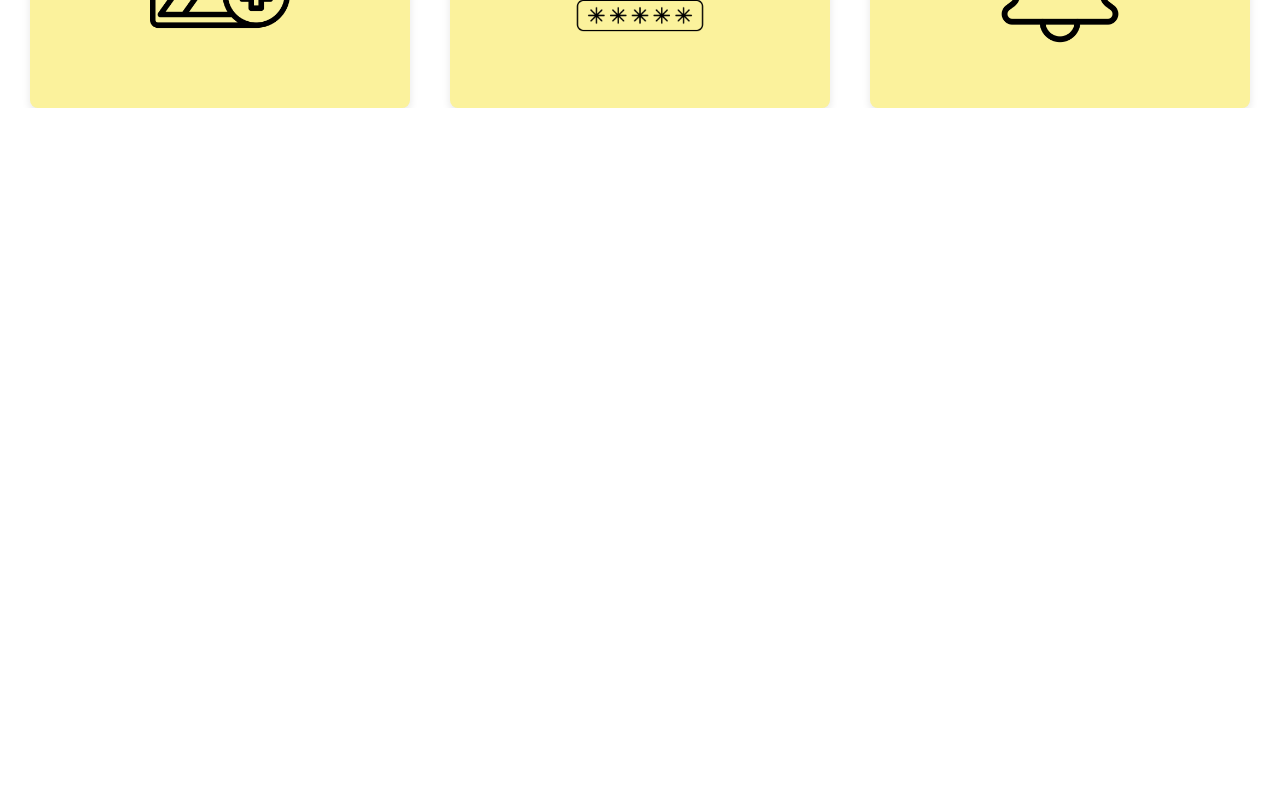
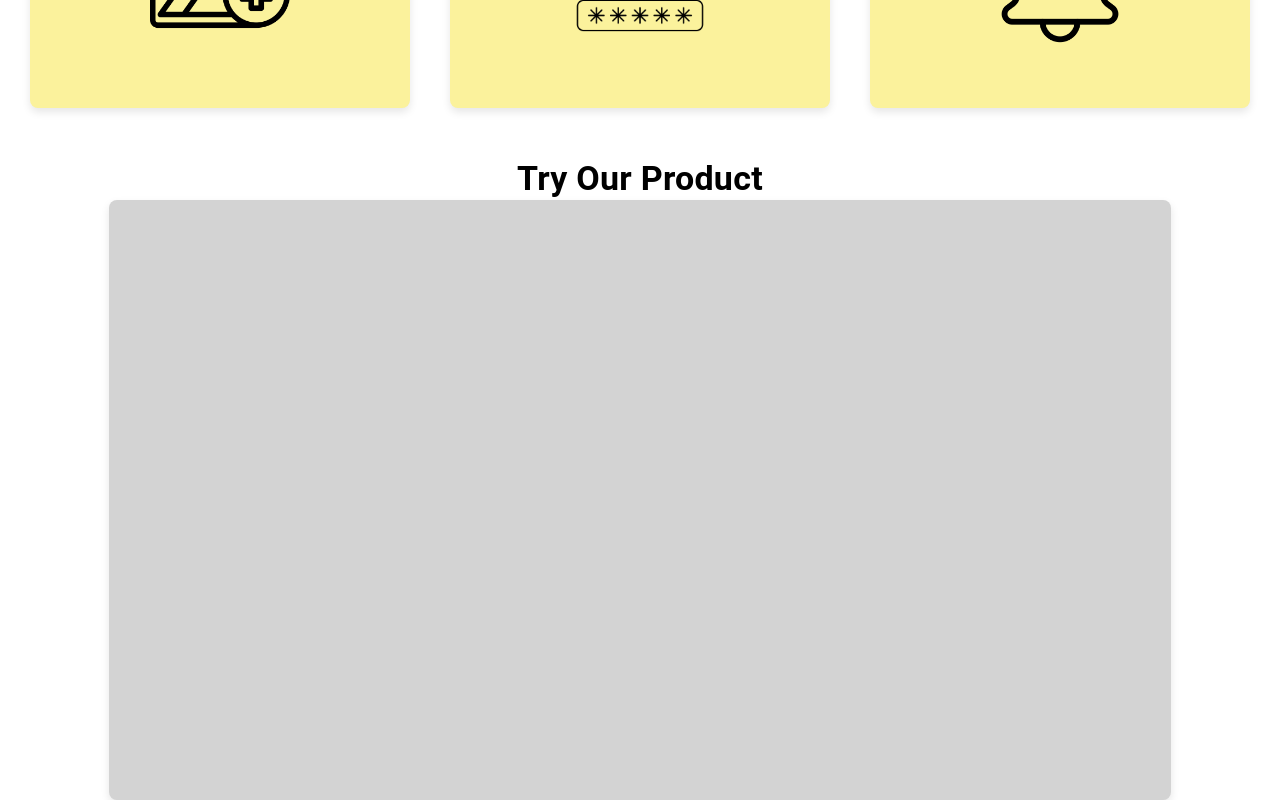
Before and after one commit to Luke7787/ImmaculateInventors, a React (Create React App) app: page / in a window 1280 px wide. Shown: the part 1397-2197 px from the top of the page. Before the commit the page ends 1505 px from the top, so only its background shows below. Built offline with nearby package versions, Linux system fonts and the light colour scheme.

Commit message:
im cooking

```diff
--- a/src/pages/Homepage.module.css
+++ b/src/pages/Homepage.module.css
@@ -83,3 +83,21 @@
     margin: 20px auto;
     object-fit: contain;
   }
+
+  .tryOurProductSection {
+    text-align: center;
+    margin-top: 50px;
+  }
+
+  .tryOurProductTitle {
+    margin-bottom: 20px;
+  }
+
+  .placeholderBox {
+    background-color: #D3D3D3; /* Light gray color as a placeholder */
+    width: 83%;
+    height: 600px; /* Adjust as needed */
+    margin: 0 auto; /* Center the box */
+    border-radius: 8px;
+    box-shadow: 0 4px 8px rgba(0, 0, 0, 0.1);
+  }
--- a/src/pages/Homepage.tsx
+++ b/src/pages/Homepage.tsx
@@ -66,6 +66,13 @@ const Homepage = () => {
           </div>
         </div>
       </div>
+      <div className={styles.tryOurProductSection}>
+    <Typography variant="h4" component="h2" className={styles.tryOurProductTitle} style={{ fontWeight: 'bold' }}>
+    Try Our Product
+  </Typography>
+  <div className={styles.placeholderBox}></div>
+</div>
+
     </ThemeProvider>
   );
 };
```
